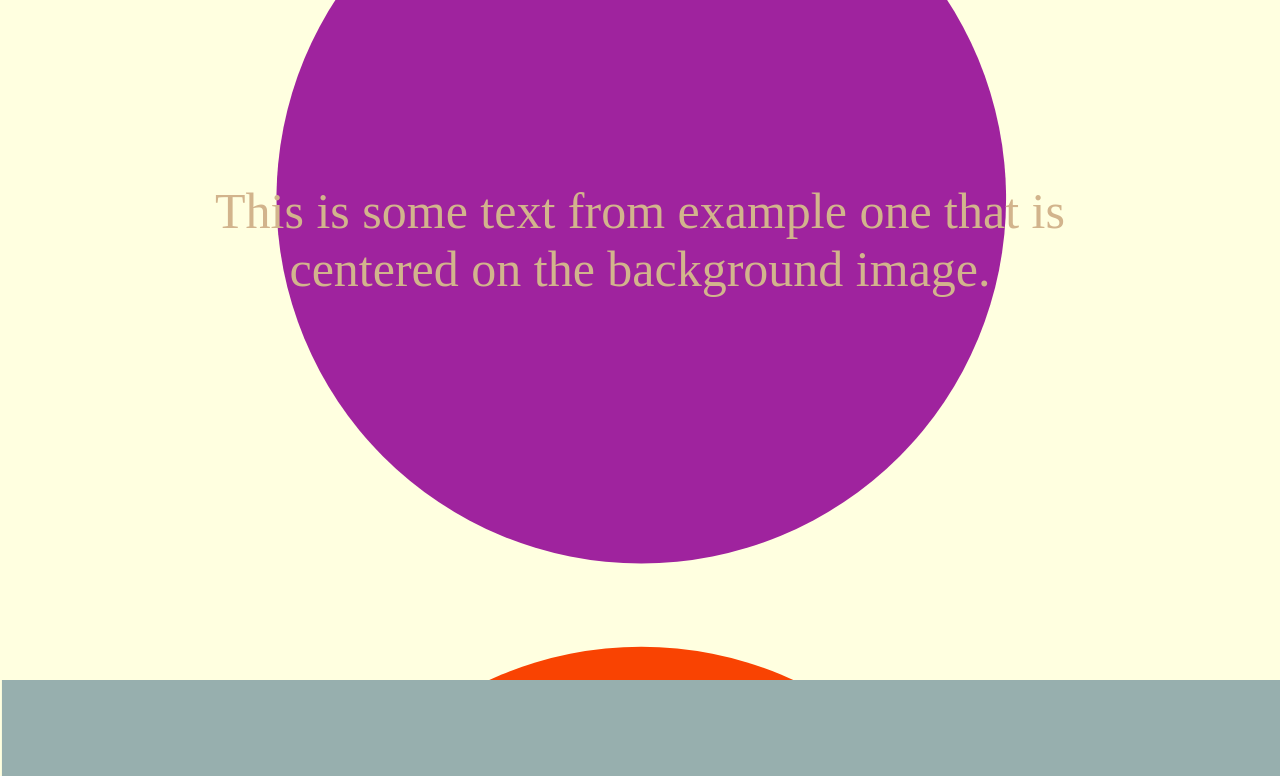
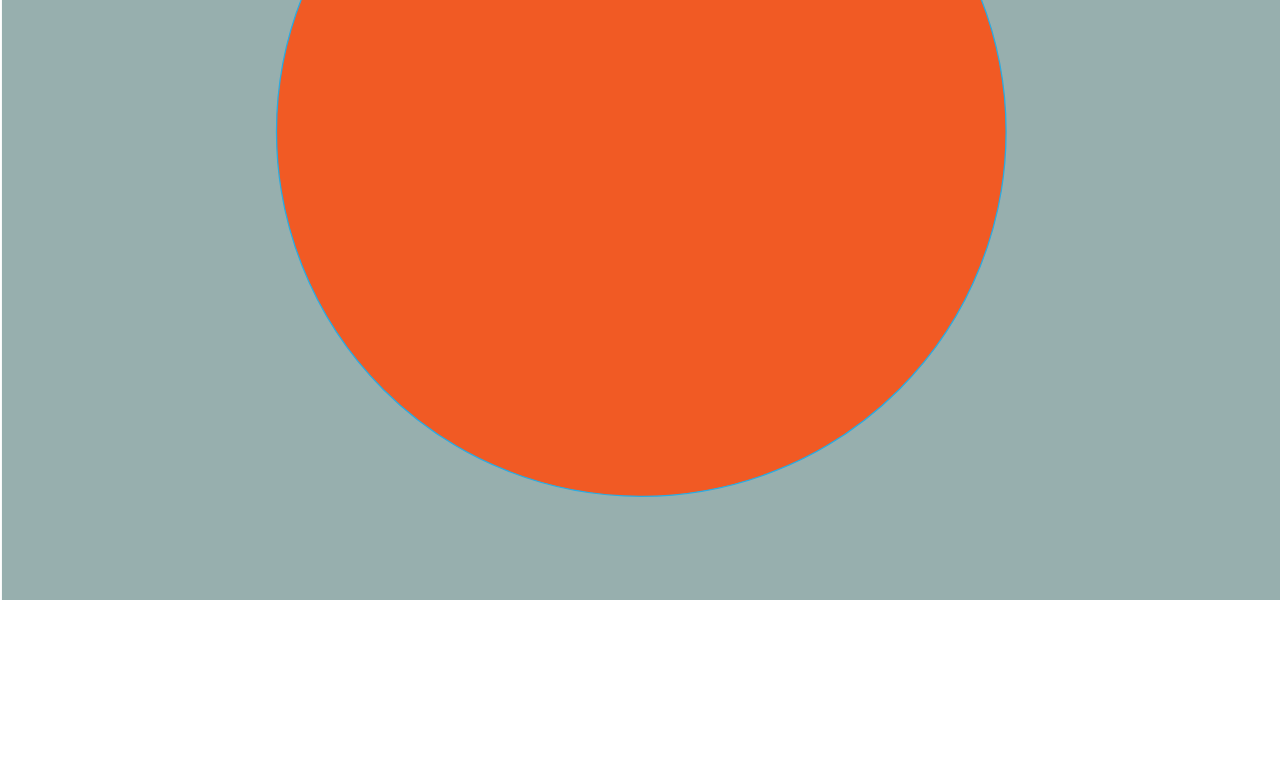
Before and after one commit to lahdesign/hero-section, a plain HTML site: page index.html in a window 1280 px wide. Shown: the part 1080-1856 px from the top of the page. After the commit the page ends 1680 px from the top, so only its background shows below. Drawn offline with Linux system fonts and the light colour scheme.

Commit message:
deleted motion example

```diff
--- a/index.html
+++ b/index.html
@@ -8,28 +8,7 @@
     <title>Hero example</title>
 </head>
 <body>
-    <!-- moving background image -->
-    <!-- the graphics are styled in the main.css -->
-    <main class="motion-wrapper">
-        <svg version="1.1" xmlns="http://www.w3.org/2000/svg" xmlns:xlink="http://www.w3.org/1999/xlink" x="0px" y="0px"
-	        viewBox="0 0 1000 2000" style="enable-background:new 0 0 1000 2000;" xml:space="preserve">
-            <g id="bottom-circle">
-	            <circle cx="501" cy="1634" r="285"/>
-            </g>
-            <g id="middle-circle">
-	            <circle cx="501" cy="999" r="285"/>
-            </g>
-            <g id="top-circle">
-	            <circle cx="501" cy="361" r="285"/>
-            </g>
-        </svg>
 
-        <div class="motion-text-container">
-            <p>This is some text from example one that is centered on the background image.</p>
-          </div>
-<h1>Example one: background graphic in motion</h1>
-
-</main>
     <!-- static background image-->
     <!-- the image colors were set with design software -->
         <main class="static-wrapper">
@@ -39,10 +18,6 @@
           </div>
         </main>
 
-
-
-
-
       </body>
       </html>
     <footer>
--- a/main.css
+++ b/main.css
@@ -8,7 +8,7 @@ body, html {
   .static-wrapper {
     display: grid;
     width: 100%;
-    height: 100%;
+    height:100vh;
     place-items: center;
     /* position: relative; */
     position: relative;
@@ -28,6 +28,10 @@ body, html {
 
   .background-image-static {
     position: absolute;
+    /* top: 50%; */
+    /* left: 50%; */
+    /* transform: translate(-50%, -50%); */
+    text-align: center;
     width: 100%;
     -ms-content-zoom-snap-type: 0;
     left: 0;
@@ -35,87 +39,7 @@ body, html {
   }
 
 
-  /* Background image in motion, imported as an svg */
 
-  .motion-wrapper {
-    background-color: lightyellow;
-    display: grid;
-    /* height: 100%; */
-    place-items: center;
-    position: relative;
-    animation: colorShift 7s infinite;
-  }
-
-  .motion-wrapper {
-    display: grid;
-    /* height: 100%; */
-    place-items: center;
-    position: relative;
-    animation: colorShift 7s infinite;
-  }
-  .motion-text-container{
-    position: absolute;
-    top: 50%;
-    left: 50%;
-    transform: translate(-50%, -50%);
-    text-align: center;
-    color: tan;
-    font-size: 50px;
-    width: 80%;
-    }
-
-  /* Animation for top circle */
-  #top-circle{
-    animation: color-shift-top 7s infinite;
-}
-
-
-  @keyframes color-shift-top{
-
-        0%, 100%{
-            fill:rgb(44, 212, 201);
-            }
-            50%{
-                fill:rgb(13, 190, 107);
-            }
-        }
-        #top-circle{
-            fill:yellow;
-}
-
-  /* Animation for middle circle */
-  #middle-circle{
-    animation: color-shift-middle 7s infinite;
-}
-
-
-  @keyframes color-shift-middle{
-
-        0%, 100%{
-            fill:rgb(212, 44, 145);
-            }
-            50%{
-                fill:rgb(22, 13, 190);
-            }
-        }
-
-  /* Animation for bottom circle */
-  #bottom-circle{
-    animation: color-shift-bottom 7s infinite;
-}
-
-  @keyframes color-shift-bottom{
-
-        0%, 100%{
-            fill:red
-            }
-            50%{
-                fill:rgb(234, 242, 6);
-            }
-        }
-        #middle-circle{
-            fill:yellow;
-}
 
 /* h1{
     margin-top:200px;
```
